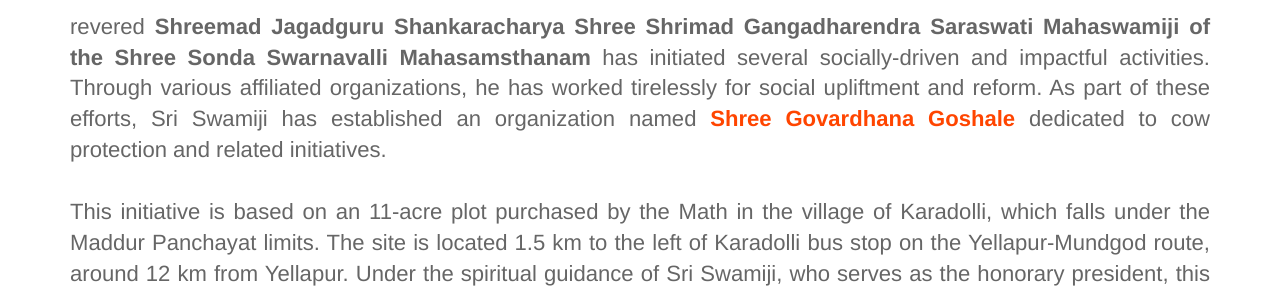
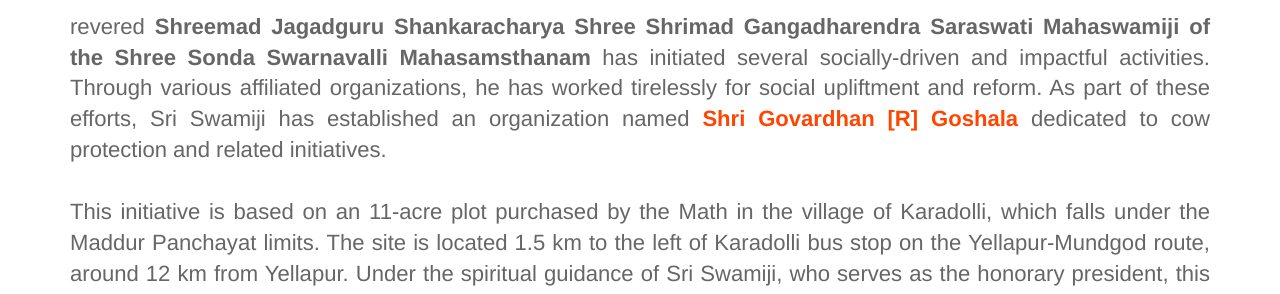
Before and after one commit to sujayadkesar/govardhana, a Jekyll site: the page built from about_us.html, in a window 1280 px wide. Shown: the part 446-740 px from the top of the page. Built offline with Jekyll 4.4.1, drawn with Linux system fonts in a browser that asks for light colours.

Commit message:
Shri Govardhan [R] Goshala

```diff
--- a/_config.yml
+++ b/_config.yml
@@ -1,7 +1,7 @@
 # ----
 # Site
 
-title: Govardhana Goshale
+title: Shri Govardhan [R] Goshala
 url: "https://sujayadkesar.github.io/govardhana"
 baseurl:
 google_analytics_key:
--- a/about_us.html
+++ b/about_us.html
@@ -10,7 +10,7 @@
 <p style="text-align: justify; flex: 1;">
     India is an agriculture-based country, and while striving for technological progress, we cannot afford to neglect farming. For the modern individual’s physical, mental, social, and environmental well-being, the protection and development of cows are essential. Cows hold immense religious and social significance for Indians. Protecting these sacred animals, which contribute to our livelihoods, is a shared responsibility.
 
-    <br><br>revered <strong> Shreemad Jagadguru Shankaracharya Shree Shrimad Gangadharendra Saraswati Mahaswamiji of the Shree Sonda Swarnavalli Mahasamsthanam</strong> has initiated several socially-driven and impactful activities. Through various affiliated organizations, he has worked tirelessly for social upliftment and reform. As part of these efforts, Sri Swamiji has established an organization named <strong style="color: orangered;">Shree Govardhana Goshale</strong> dedicated to cow protection and related initiatives.
+    <br><br>revered <strong> Shreemad Jagadguru Shankaracharya Shree Shrimad Gangadharendra Saraswati Mahaswamiji of the Shree Sonda Swarnavalli Mahasamsthanam</strong> has initiated several socially-driven and impactful activities. Through various affiliated organizations, he has worked tirelessly for social upliftment and reform. As part of these efforts, Sri Swamiji has established an organization named <strong style="color: orangered;">Shri Govardhan [R] Goshala</strong> dedicated to cow protection and related initiatives.
 
     <br><br>This initiative is based on an 11-acre plot purchased by the Math in the village of Karadolli, which falls under the Maddur Panchayat limits. The site is located 1.5 km to the left of Karadolli bus stop on the Yellapur-Mundgod route, around 12 km from Yellapur. Under the spiritual guidance of Sri Swamiji, who serves as the honorary president, this mission for cow welfare is progressing steadily.
 
--- a/contact.html
+++ b/contact.html
@@ -1,7 +1,7 @@
 ---
 title: Contact
 heading: Get in touch today
-description: Shree Govardhana Goshale
+description: Shri Govardhan [R] Goshala
 map:
   latitude: 14.988185766019999
   longitude: 74.84109908467103
--- a/index.html
+++ b/index.html
@@ -1,10 +1,10 @@
 ---
 title: Govardhana
-description: Govardhana Goshale Karadolli
+description: Shri Govardhan [R] Goshala
 ---
 <section class="hero">
 	<div class="text-container">
-	  <h1 class="editable"><strong>Shree Govardhana Goshale</strong></h1>
+	  <h1 class="editable"><strong>Shri Govardhan [R] Goshala</strong></h1>
 	  <p class="subtext editable">Karadolli Yellapur UttaraKannada.</p>
 
 	  <div>
```
